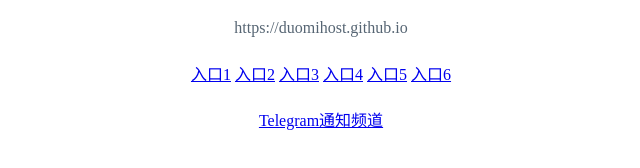
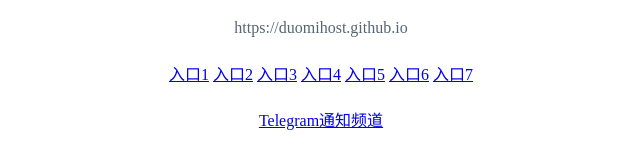
Before and after one commit to duomihost/tabnet, a website: page index.html in a window 1280 px wide. Shown: the part 364-532 px from the top of the page, 319-959 px from the left. Drawn offline with Linux system fonts and the light colour scheme.

Commit message:
Update index.html

```diff
--- a/index.html
+++ b/index.html
@@ -28,6 +28,7 @@
       <a href="https://hi.tabnet.top" target="_blank">入口4</a>
       <a href="https://go.tabweb.xyz" target="_blank">入口5</a>
       <a href="https://legendshallow-hd06ev.stormkit.dev" target="_blank">入口6</a>
+      <a href="https://gotabnet.netlify.app" target="_blank">入口7</a>
 
     <p>
       <a href="https://t.me/tabnet3" target="_blank">Telegram通知频道</a>
```
